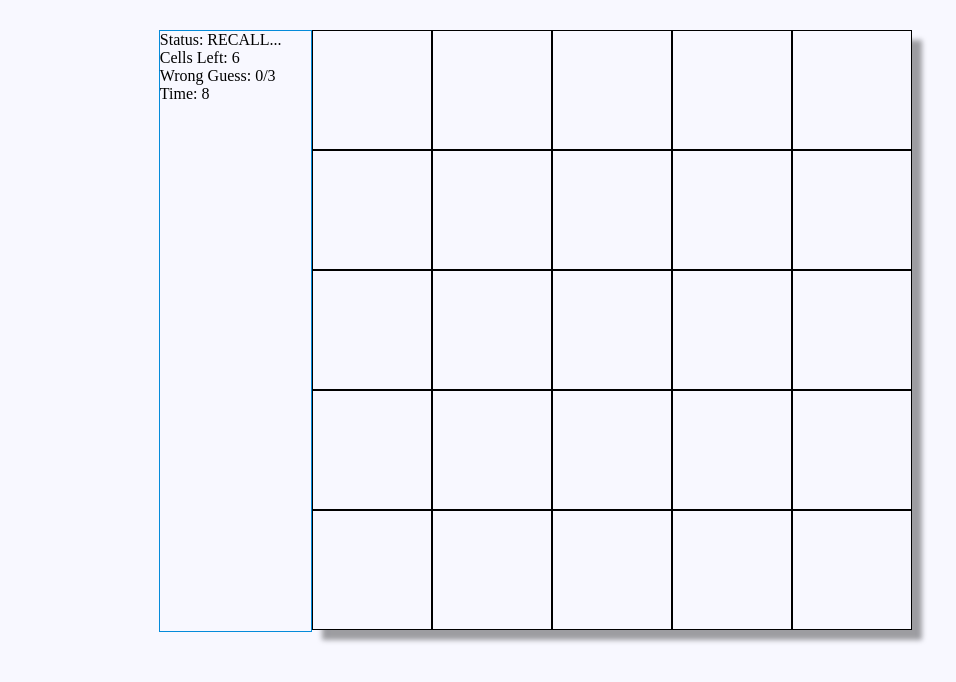
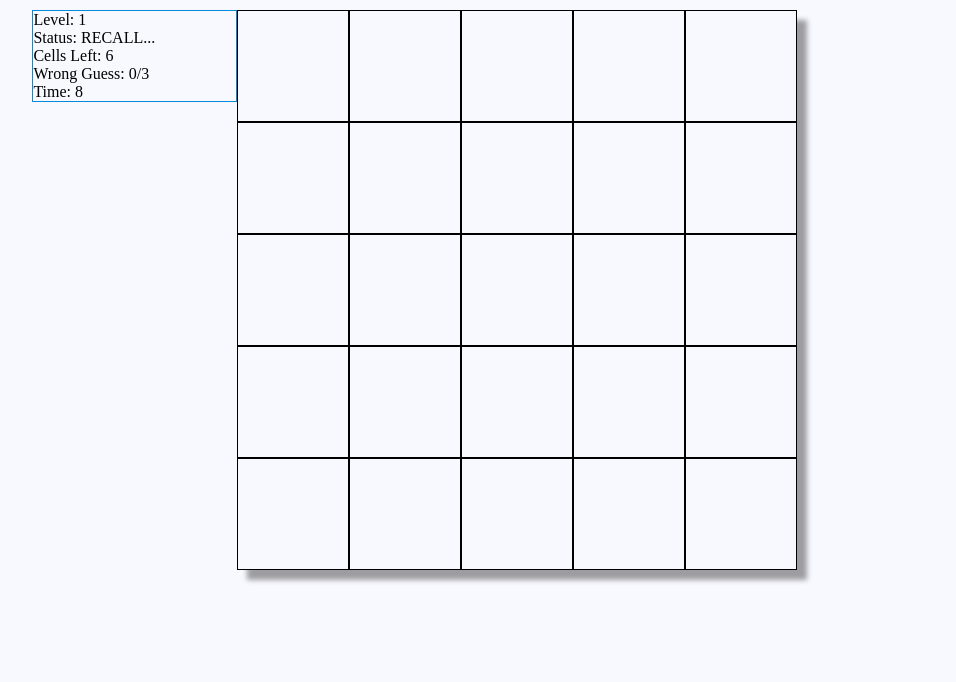
Before and after one commit to naeem91/memory-grid, a React app: page / in a window 1280 px wide. Shown: the whole page, without its empty margins (102-1058 px from the left). Built offline with nearby package versions, Linux system fonts and the light colour scheme.

Commit message:
levels added

```diff
--- a/package.json
+++ b/package.json
@@ -20,6 +20,7 @@
     "webpack-cli": "^3.3.8"
   },
   "dependencies": {
+    "lodash": "^4.17.15",
     "react": "^16.9.0",
     "react-dom": "^16.9.0"
   }
--- a/src/index.html
+++ b/src/index.html
@@ -9,8 +9,8 @@
         background-color: ghostwhite;
       }
       .game {
-          width: 60%;
-          margin: 30px auto;
+          width: 80%;
+          margin: 10px auto;
       }
       .clear{
           clear: both;
@@ -20,21 +20,16 @@
       }
       .sidebar{
           width: 20%;
-          height: 600px;
           float: left;
           border:1px solid #058BDA
       }
       .grid {
-        height: 600px;
         float: left;
         box-shadow: 10px 10px 5px 0px rgba(0,0,0,0.37);
       }
-      .row {
-        width: 600px;
-      }
       .cell {
-          width: 118px;
-          height: 118px;
+          width: 110px;
+          height: 110px;
           border: 1px solid;
           float: left;
       }
--- a/src/index.js
+++ b/src/index.js
@@ -1,7 +1,6 @@
 import React from "react";
 import ReactDOM from 'react-dom';
 
-import Game from './js/components/Game.jsx'
+import GameController from './js/components/GameController.jsx'
 
-ReactDOM.render(<Game gridSize={5} guessSize={6} incorrectAllowed={3} timeAllowed={10}
-/>, document.getElementById('app'));
+ReactDOM.render(<GameController />, document.getElementById('app'));
--- a/src/js/components/Cell.jsx
+++ b/src/js/components/Cell.jsx
@@ -1,6 +1,6 @@
 import React from "react";
 
-import GameState from '../constants.js'
+import {GameState} from '../constants.js'
 
 
 class Cell extends React.Component {
--- a/src/js/components/Game.jsx
+++ b/src/js/components/Game.jsx
@@ -1,6 +1,6 @@
 import React from "react";
 
-import GameState from '../constants.js'
+import {GameState} from '../constants.js'
 import SideBar from './Sidebar.jsx'
 import Grid from './Grid.jsx'
 
@@ -15,6 +15,7 @@ class Game extends React.Component {
             time: this.props.timeAllowed
         };
         this.guesses = {correct: [], incorrect: []};
+        this.gameController = this.props.gameController;
     }
     recordGuess(guess){
         if(guess.correct === true){
@@ -22,6 +23,7 @@ class Game extends React.Component {
             this.setState({'cellsLeft': this.state.cellsLeft - 1})
             if(this.guesses.correct.length >= this.props.guessSize){
                 this.setState({gameState: GameState.WON});
+                this.nextLevel();
             }
         }else{
             this.guesses.incorrect.push(guess);
@@ -31,8 +33,11 @@ class Game extends React.Component {
             }
         }
     }
+    nextLevel(){
+        this.gameController.increaseLevel();
+    }
     restartGame(){
-        window.location.reload();
+        this.gameController.restart();
     }
     componentDidMount(){
         setTimeout(() => {
@@ -59,7 +64,12 @@ class Game extends React.Component {
     render(){
         return(
             <div className="game">
-                <SideBar guessSize={this.props.guessSize} incorrectAllowed={this.props.incorrectAllowed} restartGame={this.restartGame.bind(this)} {...this.state} />
+                <SideBar
+                guessSize={this.props.guessSize}
+                incorrectAllowed={this.props.incorrectAllowed}
+                level={this.props.level}
+                restartGame={this.restartGame.bind(this)}
+                {...this.state} />
                 <Grid size={this.props.gridSize} highLightSize={this.props.guessSize} recordGuess={this.recordGuess.bind(this)} {...this.state} />
                 <div className="clear" />
             </div>
--- /dev/null
+++ b/src/js/components/GameController.jsx
@@ -0,0 +1,45 @@
+import React from "react";
+
+import {GameLevels} from '../constants.js'
+import Game from './Game.jsx'
+
+class GameController extends React.Component{
+    constructor(props){
+        super(props);
+        this.state = {
+            level: 0,
+            gameId: `game-${new Date().getTime()}`
+        }
+    }
+    get controller(){
+        return {
+            restart: () => {
+                this.setState({gameId: `game-${new Date().getTime()}`});
+            },
+            increaseLevel: () => {
+                if(this.state.level < GameLevels.length){
+                    this.setState({'level': this.state.level + 1, gameId: `game-${new Date().getTime()}`});
+                }else{
+                    alert('max level acheived');
+                }
+            }
+        }
+    }
+    render(){
+        return (
+            <div className="game-controller">
+                <Game
+                    key={this.state.gameId}
+                    gameController={this.controller}
+                    gridSize={GameLevels[this.state.level].gridSize}
+                    guessSize={GameLevels[this.state.level].guessSize}
+                    incorrectAllowed={GameLevels[this.state.level].incorrectAllowed}
+                    timeAllowed={GameLevels[this.state.level].timeAllowed}
+                    level={this.state.level + 1}
+                />
+            </div>
+        )
+    }
+}
+
+export default GameController;
--- a/src/js/components/Grid.jsx
+++ b/src/js/components/Grid.jsx
@@ -1,4 +1,5 @@
 import React from "react";
+import _ from "lodash";
 
 import Row from "./Row.jsx";
 import Cell from "./Cell.jsx";
@@ -10,7 +11,7 @@ class Grid extends React.Component {
         this.cells = [];
         this.activeCells = [];
         this.grid = this.constructGrid(this.props.size);
-        this.randomSelect(this.props.size, this.props.highLightSize);
+        this.randomSelect(this.props.highLightSize);
     }
     constructGrid(size){
         let grid = [];
@@ -26,18 +27,8 @@ class Grid extends React.Component {
 
         return grid;
     }
-    getRandomInt(min, max) {
-        min = Math.ceil(min);
-        max = Math.floor(max);
-        return Math.floor(Math.random() * (max - min)) + min; //The maximum is exclusive and the minimum is inclusive
-    }
-    randomSelect(size, highLightSize){
-        let randomSelected = [];
-        for(let i=0; i<highLightSize; i++){
-            randomSelected.push(this.cells[this.getRandomInt(0, size**2)]);
-        }
-
-        this.activeCells = randomSelected;
+    randomSelect(highLightSize){
+        this.activeCells = _.sampleSize(this.cells, highLightSize);
     }
     render (){
         return (
--- a/src/js/components/Sidebar.jsx
+++ b/src/js/components/Sidebar.jsx
@@ -1,5 +1,5 @@
 import React from "react";
-import GameState from '../constants.js'
+import {GameState} from '../constants.js'
 
 class SideBar extends React.Component {
     handleRestart(){
@@ -16,6 +16,7 @@ class SideBar extends React.Component {
 
         return (
             <div className="sidebar">
+               <div>{`Level: ${this.props.level}`}</div>
                <div>{`Status: ${status}`}</div>
                <div>{`Cells Left: ${this.props.cellsLeft}`}</div>
                <div>{`Wrong Guess: ${this.props.wrongGuess}/${this.props.incorrectAllowed}`}</div>
--- a/src/js/constants.js
+++ b/src/js/constants.js
@@ -7,4 +7,25 @@ const GameState = {
     WON: 'won'
 }
 
-export default GameState;
+const GameLevels = [
+    {
+        gridSize: 5,
+        guessSize: 6,
+        incorrectAllowed: 3,
+        timeAllowed: 10
+    },
+    {
+        gridSize: 5,
+        guessSize: 8,
+        incorrectAllowed: 3,
+        timeAllowed: 10
+    },
+    {
+        gridSize: 6,
+        guessSize: 6,
+        incorrectAllowed: 3,
+        timeAllowed: 10
+    }
+]
+
+export {GameState, GameLevels};
```
Also changed, not shown: 1 other file.
